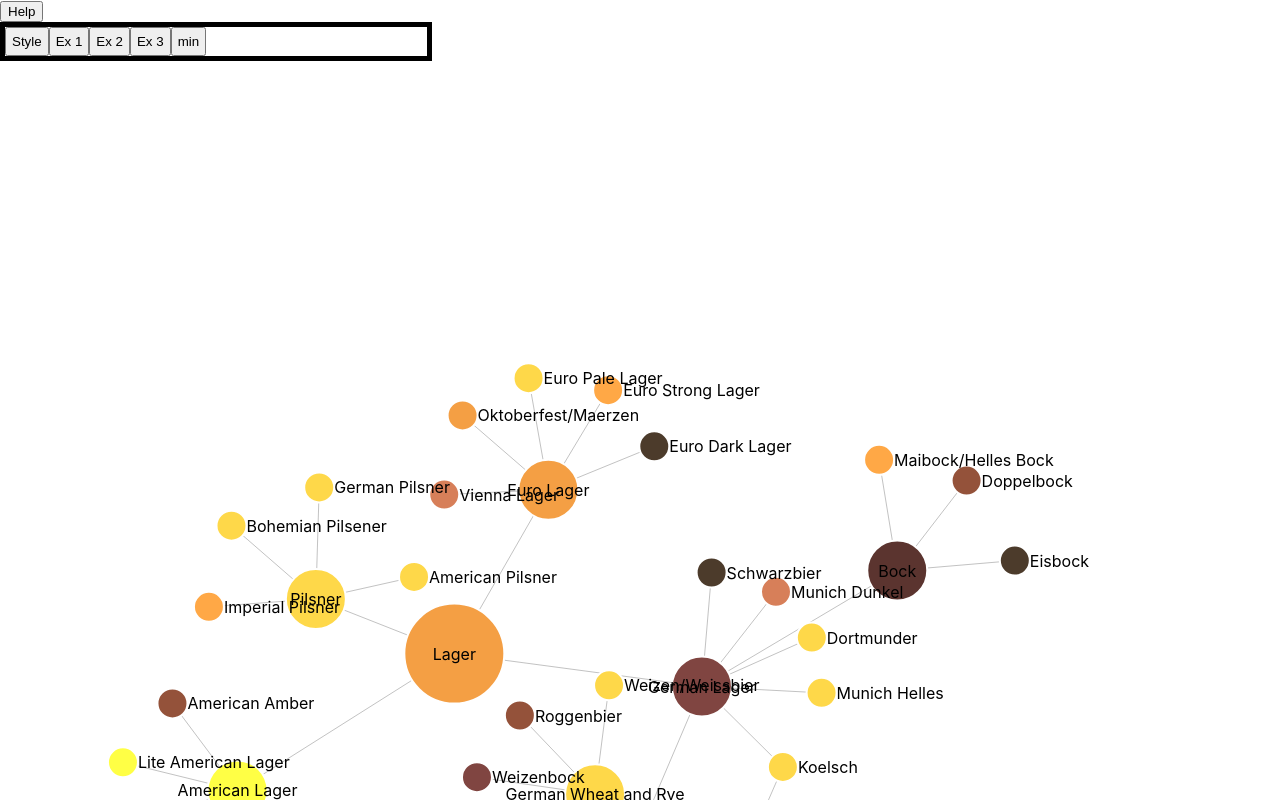
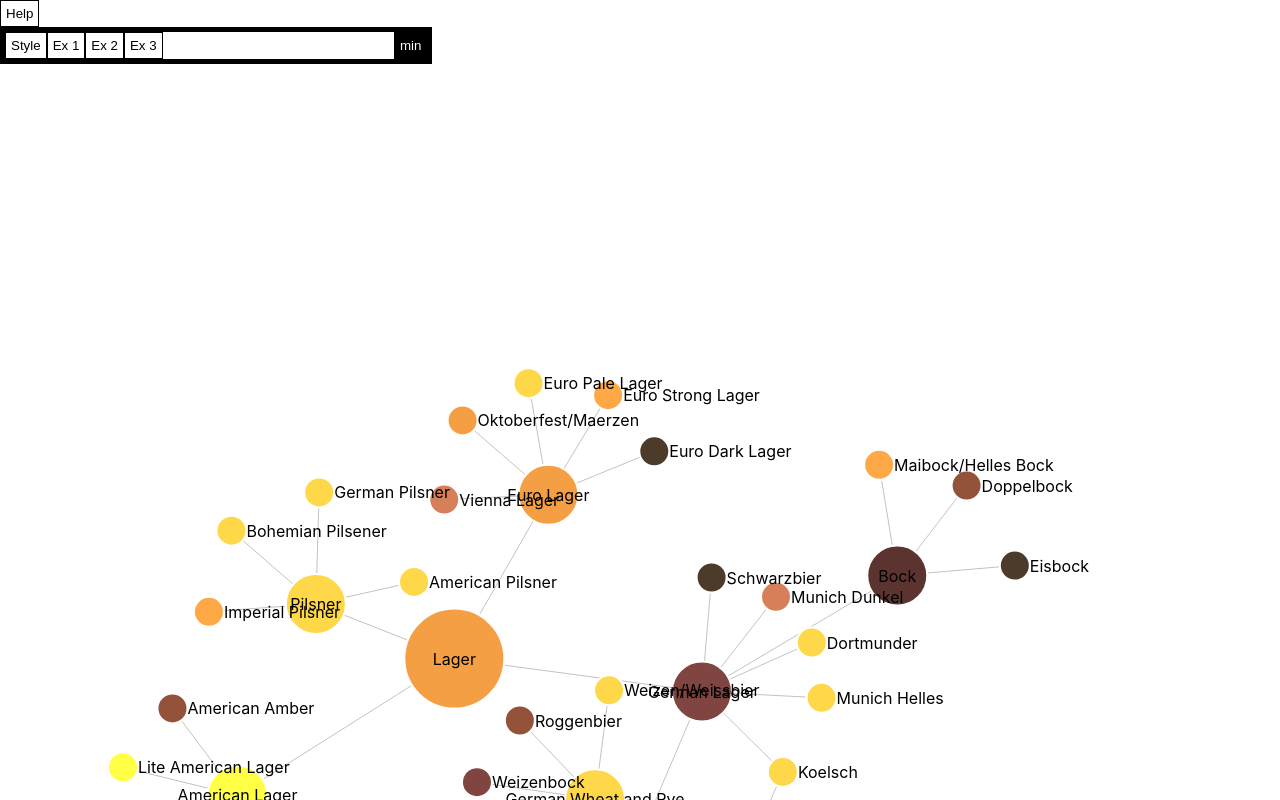
Before and after one commit to lngriff/beerguide-2, a React (Create React App) app: page / in a window 1280 px wide. Shown: the top 800 px of the page. Built offline with nearby package versions, Linux system fonts and the light colour scheme.

Commit message:
set active tab

```diff
--- a/src/App.css
+++ b/src/App.css
@@ -1,4 +1,4 @@
-.container {
+#container {
   width: 100%;
   height: 250vh;
   background-color: white;
@@ -6,14 +6,10 @@
   position: absolute;
 }
 
-.container svg {
+#container svg {
   display: block;
   width: 100%;
   height: 100%;
-}
-
-.helptab, .infotab {
-  padding: 5px;
 }
 
 .infobox {
@@ -40,3 +36,20 @@
   overflow-y: scroll;
   float: right;
 }
+
+button {
+  padding: 5px;
+  background: none;
+  border-style: solid;
+  border-color: black;
+  border-width: 1px;
+}
+
+.active {
+  background-color: black;
+  color: white;
+}
+
+#min {
+  float: right;
+}
--- a/src/App.js
+++ b/src/App.js
@@ -1,13 +1,15 @@
 import { Tree } from './components/Tree';
 import { Help } from './components/Help';
 import { Info } from './components/Info'
-import * as data from './data/mega_beers.json';
+import data from './data/mega_beers.json';
 import { useState } from 'react';
 import './App.css';
 
 function App() {
   const [currentBeer, setCurrentBeer] = useState(null)
   const [helpOpen, setHelpOpen] = useState(false)
+
+  const parsedData = data.nodes.map((d) => ({...d}))
 
   function updateBeer(beer) {
     if (typeof(beer) == 'string') {
@@ -27,7 +29,7 @@ function App() {
       <section className="Main">
         <Tree data={data} setBeer={updateBeer}/>
         <Help visible={helpOpen}/>
-        <Info data={data} selectedBeer={currentBeer}/>
+        <Info data={parsedData} selectedBeer={currentBeer}/>
       </section>
     </div>
   );
--- a/src/components/Help.jsx
+++ b/src/components/Help.jsx
@@ -4,10 +4,11 @@ import vocabJSON from '../data/vocab.json';
 import faqJSON from '../data/faq.json';
 
 export function Help({visible}) {
-    const [displayText, setDisplayText] = useState(null)
+    const [displayText, setDisplayText] = useState('beer101')
+    const [activeTab, setActiveTab] = useState('beer101')
 
-
-    function findText(id) {
+    function setTextAndTab(id) {
+        setActiveTab(id)
         switch (id) {
             case 'vocab':
                 return (<p>
@@ -34,7 +35,7 @@ export function Help({visible}) {
                 </p>)
             case 'beer101':
             default:
-                return (<p>did u kno: beer made from grain, water, hop, yeast</p>)
+                return (<p>did u kno: beer made from malt, water, hop, yeast</p>)
         }
     }
 
@@ -44,7 +45,7 @@ export function Help({visible}) {
                     <div className="helpnav">
                         {helptabs.map((tab) => {
                             return (
-                                <button className="helptab" onClick={() => {setDisplayText(findText(tab.id))}} key={tab.id}>
+                                <button  className={activeTab === tab.id ? 'active' : 'infotab'} onClick={() => {setDisplayText(setTextAndTab(tab.id))}} key={tab.id}>
                                     {tab.name}
                                 </button>
                             )
--- a/src/components/Info.jsx
+++ b/src/components/Info.jsx
@@ -6,15 +6,13 @@ import Draggable from 'react-draggable';
 export function Info({data, selectedBeer}) {
     const [displayText, setDisplayText] = useState(null)
     const [prevBeer, setBeerChanged] = useState(null)
+    const [activeTab, setActiveTab] = useState('min')
 
-    // the fact that this runs each time this re-renders is uh. bad. lol.
-    // will fix it once I decide on new data structure
-    const beers = data.nodes.map(d => ({...d}))
 
-    function findText(id) {
-        const text = beers.find(beer => beer.id === selectedBeer)
+    function setTextAndTab(id) {
+        const text = data.find(beer => beer.id === selectedBeer)
         if (text) {
-            // need to include a swatch for the SRM and an icon for the glass or smthn
+            setActiveTab(id)
             switch(id) {
                 case 'beerInfo':
                     return (
@@ -71,7 +69,7 @@ export function Info({data, selectedBeer}) {
     // and update the text there
     if (selectedBeer !== prevBeer) {
         setBeerChanged(selectedBeer)
-        setDisplayText(findText('beerInfo'))
+        setDisplayText(setTextAndTab('beerInfo'))
     }
 
     return (
@@ -80,7 +78,7 @@ export function Info({data, selectedBeer}) {
                 <div className="infonav">
                     {infotabs.map((tab) => {
                         return (
-                            <button className="infotab" onClick={() => setDisplayText(findText(tab.id))} key={tab.id}>
+                            <button id={tab.id} className={activeTab === tab.id ? 'active' : 'infotab'} onClick={() => setDisplayText(setTextAndTab(tab.id))} key={tab.id}>
                                 {tab.name}
                             </button>
                         )
--- a/src/components/Tree.jsx
+++ b/src/components/Tree.jsx
@@ -8,8 +8,8 @@ export function Tree({data, setBeer}) {
     useEffect(() => {
       let destroyFn;
 
-      const nodes = data.nodes.map((d) => ({...d}));
       const links = linkJSON.links.map((d) => ({...d}));
+      const nodes = data.nodes.map((d) => ({...d}))
 
       if (containerRef.current) {
         const { destroy } = runTree(containerRef.current, nodes, links, setBeer);
@@ -17,7 +17,7 @@ export function Tree({data, setBeer}) {
       }
       return destroyFn;
       // tired of the dependency warning here but adding setBeer to the deps makes this thing re-render each time
-    }, [data.links, data.nodes]);
+    }, [data]);
 
-    return <div ref={containerRef} className="container"/>;
+    return <div ref={containerRef} id="container"/>;
   }
```
